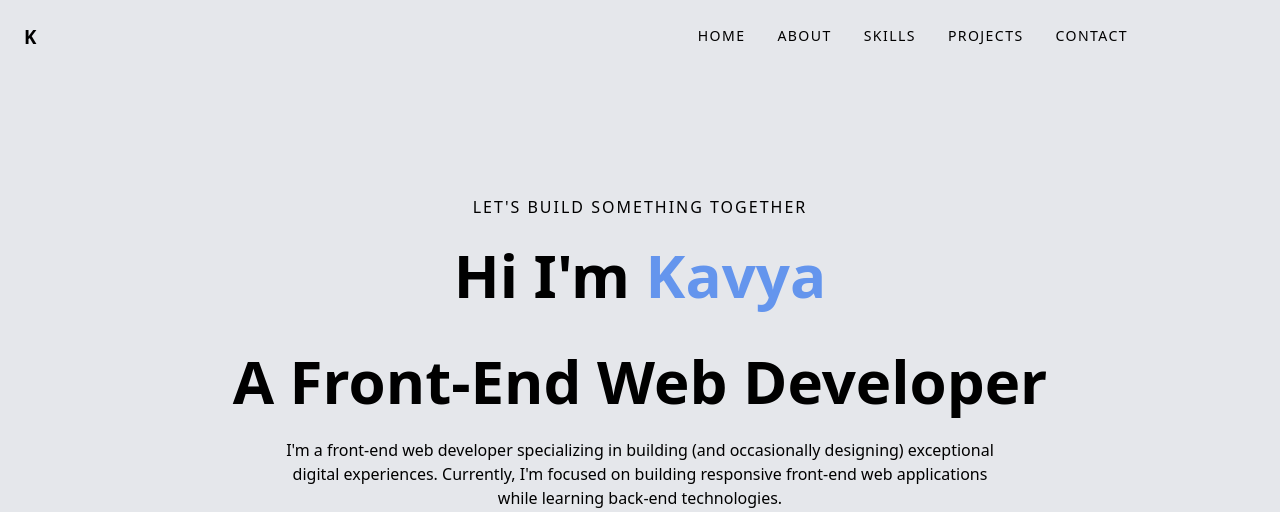
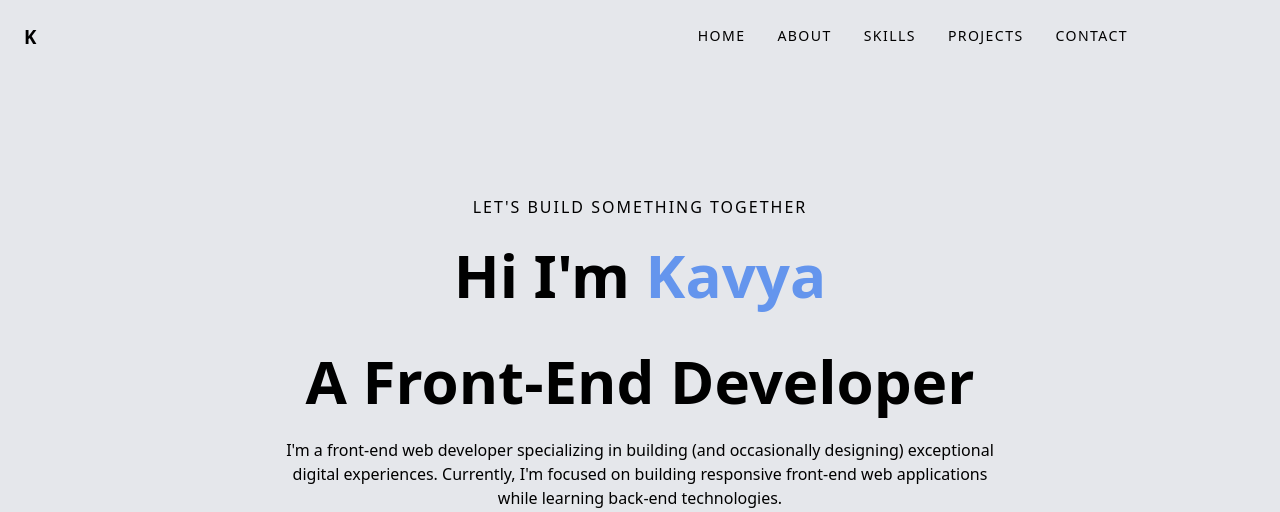
Before and after one commit to KavyaMVG/KavyaMVG.github.io, a plain HTML site: page index.html in a window 1280 px wide. Shown: the top 512 px of the page. Drawn offline with Linux system fonts and the light colour scheme.

Commit message:
updated resume

```diff
--- a/index.html
+++ b/index.html
@@ -77,7 +77,7 @@
       <div class="intro">
         <p class="intro-text">let's build something together</p>
         <h1 class="intro-title line-1">Hi I'm <span>kavya</span></h1>
-        <h1 class="intro-title line-2">A front-end web developer</h1>
+        <h1 class="intro-title line-2">A front-end developer</h1>
         <p class="intro-paragraph">
           I'm a front-end web developer specializing in building (and
           occasionally designing) exceptional digital experiences. Currently,
```
